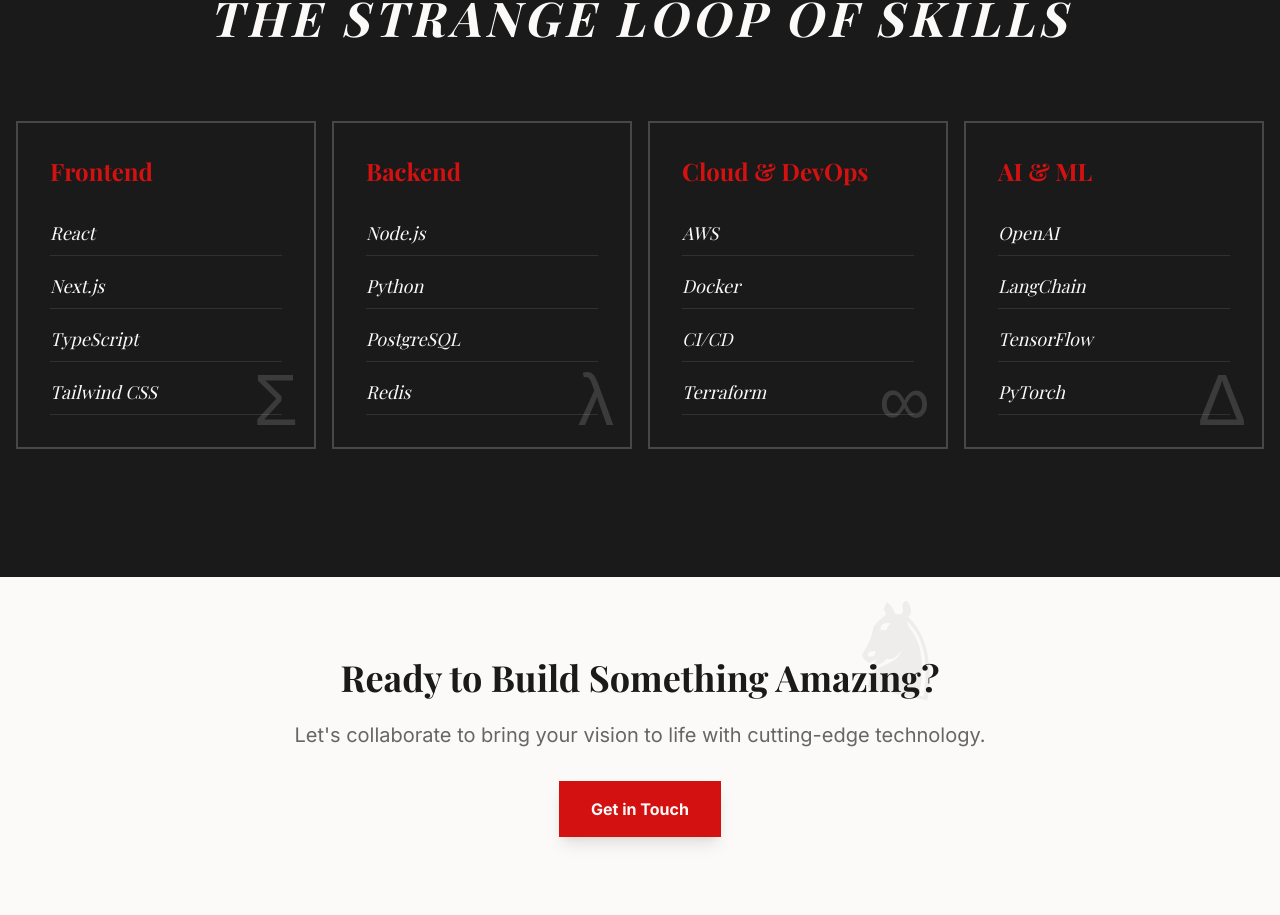
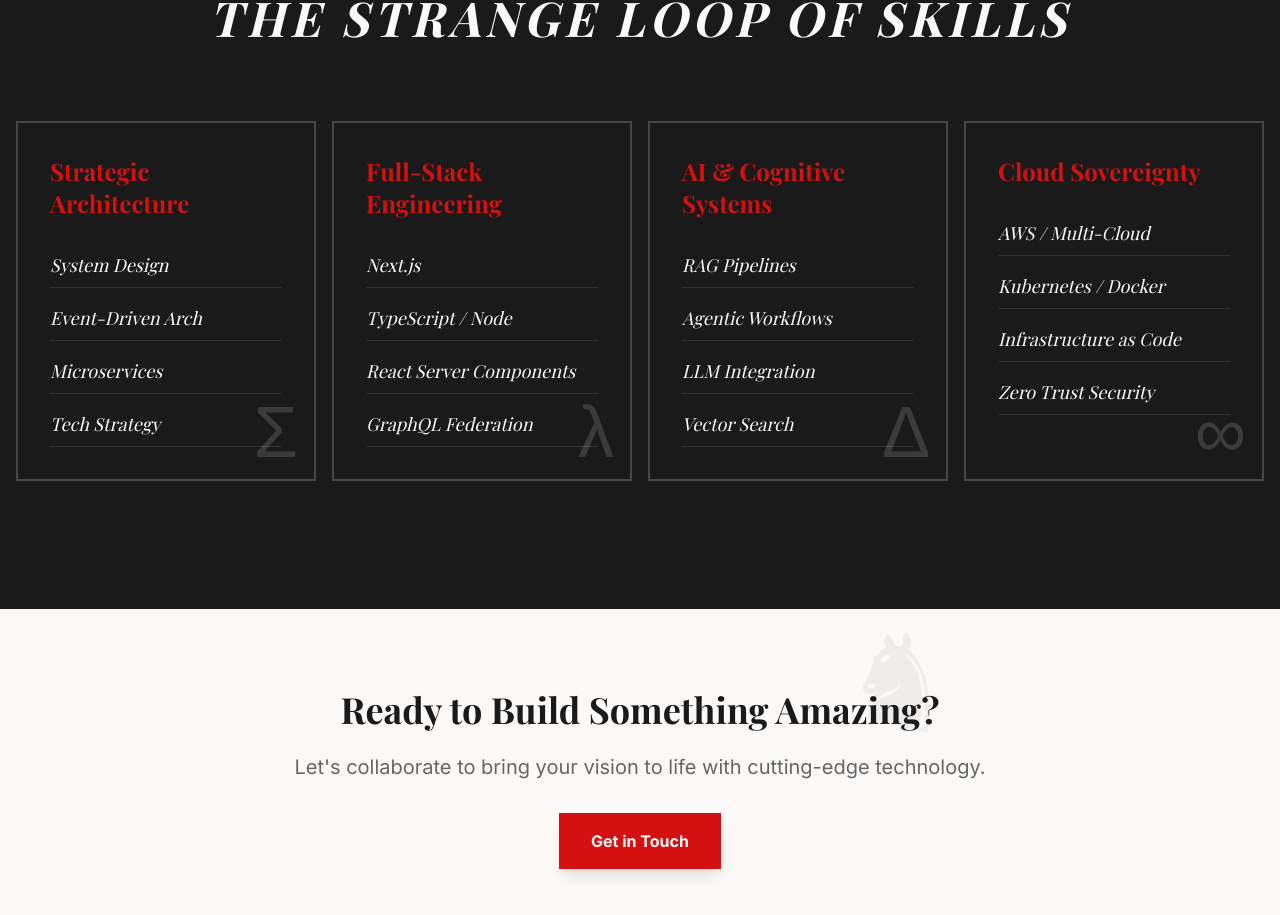
Before and after one commit to zacharyz/zadell.com, a Next.js app: page / in a window 1280 px wide. Shown: the part 1522-2437 px from the top of the page. Built offline with nearby package versions, Linux system fonts and the light colour scheme; a web font is replaced by a local one.

Commit message:
content(skills): simplify Next.js skill item

```diff
--- a/src/app/page.tsx
+++ b/src/app/page.tsx
@@ -26,24 +26,24 @@
 
   const skills = [
     {
-      name: "Frontend",
-      items: ["React", "Next.js", "TypeScript", "Tailwind CSS"],
+      name: "Strategic Architecture",
+      items: ["System Design", "Event-Driven Arch", "Microservices", "Tech Strategy"],
       symbol: "Σ",
     },
     {
-      name: "Backend",
-      items: ["Node.js", "Python", "PostgreSQL", "Redis"],
+      name: "Full-Stack Engineering",
+      items: ["Next.js", "TypeScript / Node", "React Server Components", "GraphQL Federation"],
       symbol: "λ",
     },
     {
-      name: "Cloud & DevOps",
-      items: ["AWS", "Docker", "CI/CD", "Terraform"],
-      symbol: "∞",
+      name: "AI & Cognitive Systems",
+      items: ["RAG Pipelines", "Agentic Workflows", "LLM Integration", "Vector Search"],
+      symbol: "Δ",
     },
     {
-      name: "AI & ML",
-      items: ["OpenAI", "LangChain", "TensorFlow", "PyTorch"],
-      symbol: "Δ",
+      name: "Cloud Sovereignty",
+      items: ["AWS / Multi-Cloud", "Kubernetes / Docker", "Infrastructure as Code", "Zero Trust Security"],
+      symbol: "∞",
     },
   ];
 
```
